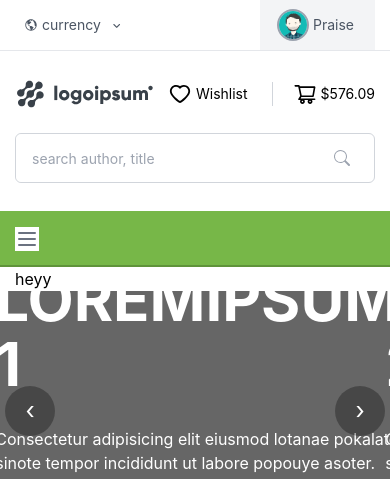
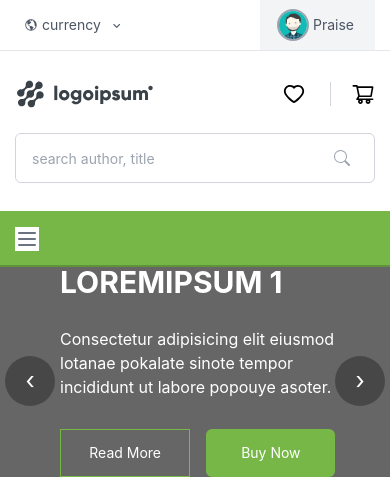
Before and after one commit to PEeGEe21/booklibrary, a React (Create React App) app: page / in a window 390 px wide. Shown: the top 479 px of the page. Built offline with nearby package versions, Linux system fonts and the light colour scheme.

Commit message:
few changges made

```diff
--- a/src/components/footer/Footer.jsx
+++ b/src/components/footer/Footer.jsx
@@ -24,7 +24,7 @@ const Footer = () => {
 
 
 
-                    <p className="max-w-md mt-2 text-gray-500 dark:text-gray-400">A DeFi platform that helps you save in stable currencies</p>
+                    <p className="max-w-md mt-2 text-gray-500 dark:text-gray-400">A Online platform for buying and selling of books and materials to anywhere in the world</p>
 
                     <div className="flex mt-4 -mx-2">
                         <a href="#" className="mx-2 text-gray-700 dark:text-gray-200 hover:text-gray-600 dark:hover:text-gray-400" aria-label="Linkden">
@@ -48,19 +48,19 @@ const Footer = () => {
                 </div>
             </div>
 
-            <div className="mt-6 lg:mt-0 lg:flex-1">
+            <div className="mt-7 lg:mt-0 lg:flex-1">
                 <div className="grid grid-cols-2 gap-6 sm:grid-cols-3 md:grid-cols-4">
                     <div>
                         <h3 className="text-gray-700 uppercase dark:text-white">Products</h3>
-                        <a href="#" className="block mt-2 text-sm text-gray-600 dark:text-gray-400 hover:underline">Send & Recieve</a>
-                        <a href="#" className="block mt-2 text-sm text-gray-600 dark:text-gray-400 hover:underline">piggyfi for Business</a>
-                        <a href="#" className="block mt-2 text-sm text-gray-600 dark:text-gray-400 hover:underline">Save & Earn</a>
+                        <a href="#" className="block mt-2 text-sm text-gray-600 dark:text-gray-400 hover:underline">Our Policy</a>
+                        <a href="#" className="block mt-2 text-sm text-gray-600 dark:text-gray-400 hover:underline">Terms of order</a>
+                        <a href="#" className="block mt-2 text-sm text-gray-600 dark:text-gray-400 hover:underline">Terms of return</a>
                     </div>
 
                     <div>
                         <h3 className="text-gray-700 uppercase dark:text-white">Company</h3>
                         <a href="#" className="block mt-2 text-sm text-gray-600 dark:text-gray-400 hover:underline">FaQs</a>
-                        <a href="#" className="block mt-2 text-sm text-gray-600 dark:text-gray-400 hover:underline">How it works</a>
+                        <a href="#" className="block mt-2 text-sm text-gray-600 dark:text-gray-400 hover:underline">How we works</a>
                         <a href="#" className="block mt-2 text-sm text-gray-600 dark:text-gray-400 hover:underline">Videos</a>
                     </div>
 
--- a/src/components/home/BannerTwo.jsx
+++ b/src/components/home/BannerTwo.jsx
@@ -17,7 +17,7 @@ const BannerTwo = () => {
                             </div>
 
                             <div className="mt-6 lg:mt-0 z-10 w-full lg:w-1/6 z-10">
-                            <a href="" className="w-36 md:w-full rounded-md h-12  text-white/100 mt-2 flex items-center justify-center transition delay-100 ease-in-out duration-300 border border-gray-400 bg-blue-400 hover:text-white hover:border-blue-400 z-10">Read More</a>
+                            <a href="" className="w-36 md:w-full rounded-md h-12  text-white/100 mt-2 flex items-center justify-center transition delay-100 ease-in-out duration-300 border border-blue-400 bg-blue-400 hover:text-white hover:border-blue-400 z-10">Read More</a>
                             </div>
 
                     </div>
--- a/src/components/home/Hero.jsx
+++ b/src/components/home/Hero.jsx
@@ -82,8 +82,8 @@ const Hero = () => {
                                                 <p>{item.desc}</p>
                                             </div>
                                             <div className="flex items-center">
-                                                <button className="p-3 px-4 text-sm text-white h-12 w-1/3 border border-[#77b748] mr-4 ">Read More</button>
-                                                <button className="bg-[#77b748] text-sm text-white rounded-md p-3 px-4 w-1/3 h-12 ">Buy Now</button>
+                                                <button className="p-3 px-4 text-sm text-white h-12 w-full lg:w-1/3 border border-[#77b748] mr-4 ">Read More</button>
+                                                <button className="bg-[#77b748] text-sm text-white rounded-md p-3 px-4 w-full lg:w-1/3 h-12 ">Buy Now</button>
                                             </div>
 
                                         </div>
--- a/src/components/home/hero.css
+++ b/src/components/home/hero.css
@@ -16,6 +16,52 @@
   font-weight: bold;
   line-height: 65px;
   text-transform: uppercase;
+}
+
+@media (max-width: 1600px) {
+  .hero-content h1 {
+    font-size: 60px;
+    line-height: 55px;
+  }
+}
+@media (max-width: 1360px) {
+  .hero-content h1 {
+    font-size: 55px;
+    line-height: 50px;
+  }
+}
+
+@media (max-width: 1280px) {
+  .hero-content h1 {
+    font-size: 50px;
+  }
+}
+
+@media (max-width: 1080px) {
+  .hero-content h1 {
+    font-size: 45px;
+    line-height: 45px;
+  }
+}
+
+@media (max-width: 640px) {
+  .hero-content h1 {
+    font-size: 40px;
+    line-height: 35px;
+  }
+}
+
+@media (max-width: 568px) {
+  .hero-content h1 {
+    font-size: 30px;
+    line-height: 30px;
+  }
+}
+
+.tg-slidercontent .tg-description p {
+  margin: 0;
+  font-size: 16px;
+  line-height: 24px;
 }
 
 .hero-content .tg-description {
@@ -47,7 +93,6 @@
 .slider .owl-nav .owl-next:focus-visible {
   border: none;
   outline: none;
-
 }
 
 .slider .owl-nav .owl-prev,
@@ -114,10 +159,7 @@
   display: block;
 }
 
-
-
-
-.hero-book-container{
+.hero-book-container {
   display: flex;
   align-items: center;
   justify-content: center;
@@ -127,29 +169,29 @@
   padding-left: 20px;
 }
 
-@keyframes initAnimation{
-    0%{
+@keyframes initAnimation {
+  0% {
     transform: rotateY(0deg);
   }
 
-    25%{
+  25% {
     transform: rotateY(0deg);
   }
 
-    50%{
+  50% {
     transform: rotateY(-30deg);
   }
 
-    75%{
+  75% {
     transform: rotateY(0deg);
   }
 
-    100%{
+  100% {
     transform: rotateY(-30deg);
   }
 }
 
-.hero-book{
+.hero-book {
   width: 250px;
   height: 300px;
   position: relative;
@@ -158,16 +200,13 @@
   transition: 1s ease;
   animation: 6s ease 400ms initAnimation infinite;
   animation-direction: alternate;
-
-
-
 }
 
-.hero-content .hero-book:hover{
+.hero-content .hero-book:hover {
   transform: rotateY(0deg);
 }
 
-.hero-book > :first-child{
+.hero-book > :first-child {
   position: absolute;
   top: 0;
   left: 0;
@@ -178,20 +217,20 @@
   background-color: #01060f;
   border-radius: 0 2px 2px 0;
   box-shadow: 5px 5px 10px #ccc;
-
 }
 
-.hero-book::before{
+.hero-book::before {
   position: absolute;
   content: '';
   background-color: #fff;
-    opacity: .6;
+  opacity: 0.6;
   left: 0;
   top: 3px;
   width: 48px;
   height: 340px;
   transform: translateX(220px) rotateY(90deg);
-    background-color: linear-gradient(90deg,
+  background-color: linear-gradient(
+    90deg,
     #fff 0%,
     #f9f9f9 5%,
     #fff 10%,
@@ -212,12 +251,11 @@
     #f9f9f9 85%,
     #fff 90%,
     #f9f9f9 95%,
-    #fff 100%,
-
+    #fff 100%
   );
 }
 
-.hero-book::after{
+.hero-book::after {
   position: absolute;
   top: 0;
   left: 0;
--- a/src/components/navbar/NavBar.jsx
+++ b/src/components/navbar/NavBar.jsx
@@ -85,6 +85,10 @@ useEffect(()=>{
           title: 'Home',
         },
         {
+          href: '/',
+          title: 'Our Library',
+        },
+        {
           href: '/all-categories',
           title: 'All Categories',
           submenu: [
@@ -164,12 +168,12 @@ useEffect(()=>{
                     <div className="container flex items-center justify-between">
 
                         <div className="flex items-center justify-between gap-4 h-full relative">
-                            <button className="flex items-center gap-1 text-sm text-gray-600 hidden md:block">
+                            <button className="flex items-center gap-1 text-sm text-gray-600 hidden md:flex">
                                 <BsEnvelope/>
                                 contact
                             </button>
 
-                            <button className="flex items-center gap-1 text-sm text-gray-600 hidden md:block">
+                            <button className="flex items-center gap-1 text-sm text-gray-600 hidden md:flex">
                                 <IoMdHelpCircleOutline/>
                                 help
                             </button>
@@ -237,7 +241,7 @@ useEffect(()=>{
                                 <div className="relative">
                                   <button className="flex items-center gap-1" onClick={()=>setWishlistDropdown((prev) => !prev)} >
                                     <AiOutlineHeart className="text-2xl"/>
-                                    <span className="text-sm">Wishlist</span>
+                                    <span className="text-sm hidden md:block">Wishlist</span>
                                   </button>
 
                                   <div className={`border-t-2 border-[#77b748] w-[330px] z-10 cartdropdown bg-white   p-[15px] mt-5 ${wishlistdropdown ? "show" : ""}`}   >
@@ -269,7 +273,7 @@ useEffect(()=>{
                                     {/* <GiShoppingCart/> */}
 
                                       <AiOutlineShoppingCart className="text-2xl"/>
-                                      <span className="text-sm">$576.09</span>
+                                      <span className="text-sm hidden md:block">$576.09</span>
                                     </button>
 
                                     <div className={`border-t-2 border-rose-500 w-[330px] cartdropdown bg-white   p-[15px] mt-8 ${cartdropdown ? "show" : ""}`}   >
@@ -363,7 +367,7 @@ useEffect(()=>{
 
 
 
-                          <div className="bg-white absolute top-full z-10 w-full">
+                          <div className="bg-white absolute top-full z-10 w-full hidden">
                             <div className="container">
 
                               heyy
--- a/src/components/navbar/navbar.css
+++ b/src/components/navbar/navbar.css
@@ -98,6 +98,7 @@ li.menu-item-has-children:hover > .mega-menu {
   background: #fff;
   position: absolute;
   transition: 0.4s ease;
+  z-index: 99;
   /* box-shadow: 0 6px 12px rgb(0 0 0 / 18%); */
 }
 
```
Lines whose indentation alone changed are shown as unchanged.
